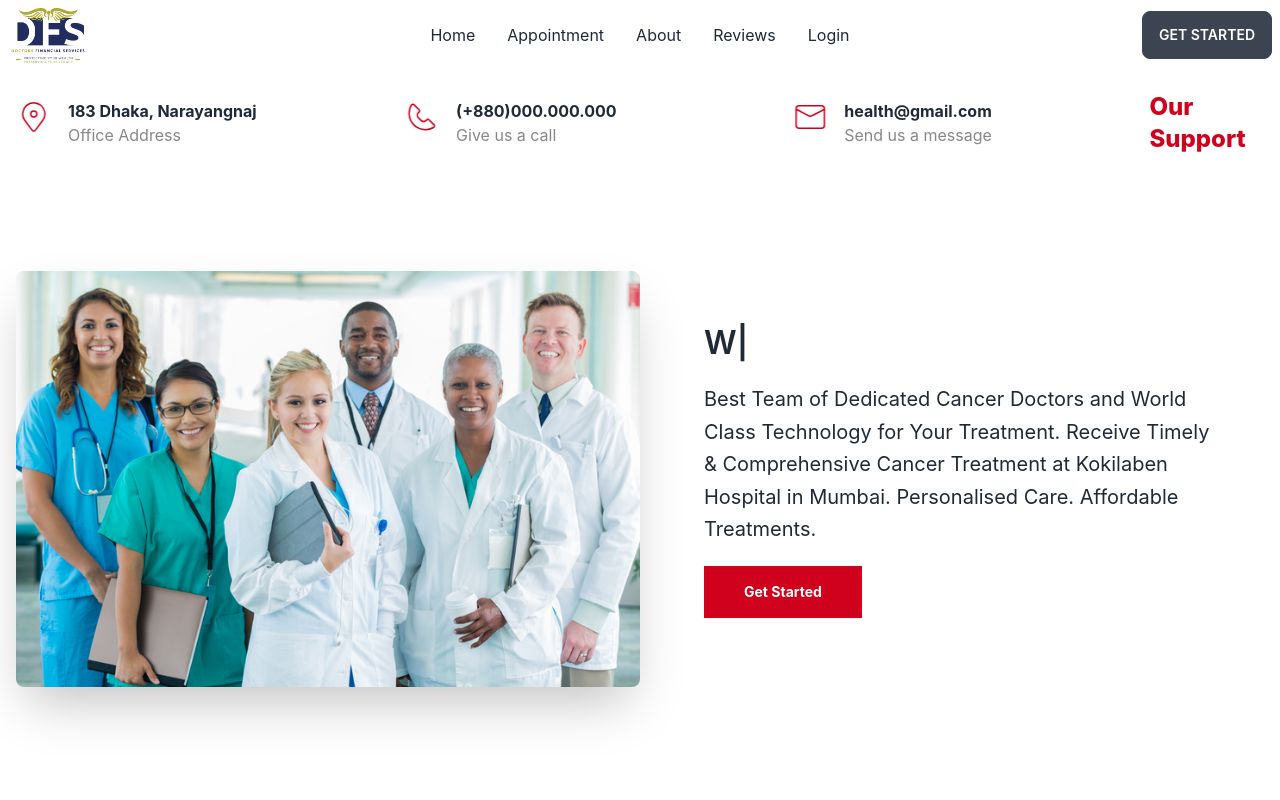
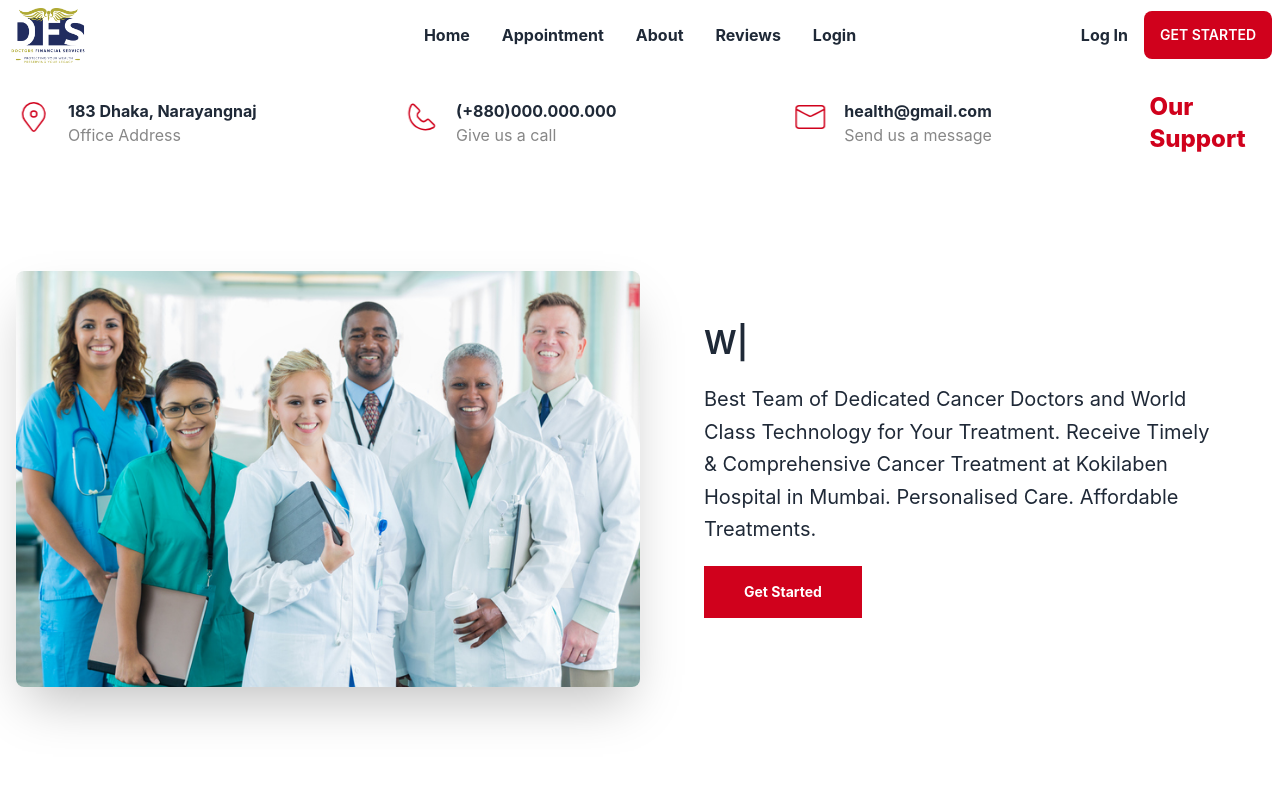
Before and after one commit to MDSadid-git/health-serves-client, a React (Create React App) app: page / in a window 1280 px wide. Shown: the top 800 px of the page. Built offline with nearby package versions, Linux system fonts and the light colour scheme.

Commit message:
NavBar fully again done

```diff
--- a/public/index.html
+++ b/public/index.html
@@ -24,7 +24,7 @@
       work correctly both with client-side routing and a non-root public URL.
       Learn how to configure a non-root public URL by running `npm run build`.
     -->
-    <title>Doctors Serves</title>
+    <title>Health Serves</title>
   </head>
   <body>
     <noscript>You need to enable JavaScript to run this app.</noscript>
--- a/src/component/Shared/Navbar/Navbar.jsx
+++ b/src/component/Shared/Navbar/Navbar.jsx
@@ -1,33 +1,41 @@
-import React from "react";
+import React, { useContext, useState } from "react";
 import logo from "../../Assets/DFS-Logo-Statement.png";
-import { Link } from "react-router-dom";
+import { Link, useNavigate } from "react-router-dom";
 
 const Navbar = () => {
+  const { user, logOut } = useState();
+  const navigate = useNavigate();
+
+  const handleLogOut = async () => {
+    await logOut();
+    // toast.success("Logout successfull");
+    navigate("/");
+  };
   const menuBar = (
     <React.Fragment>
-      <li>
+      <li className="hover:text-[#D0011C]">
         <Link to="/">Home</Link>
       </li>
-      <li>
+      <li className="hover:text-[#D0011C]">
         <Link to="/">Appointment</Link>
       </li>
-      <li>
+      <li className="hover:text-[#D0011C]">
         <Link to="/">About</Link>
       </li>
-      <li>
+      <li className="hover:text-[#D0011C]">
         <Link to="/">Reviews</Link>
       </li>
-      <li>
+      <li className="hover:text-[#D0011C]">
         <Link to="/">Login</Link>
       </li>
     </React.Fragment>
   );
   return (
     <div className="max-w-[1500px] mx-auto">
-      <div className="navbar bg-base-100">
+      <div className="navbar bg-base-100 ">
         <div className="navbar-start">
           <div className="dropdown">
-            <label tabIndex={0} className="lg:hidden">
+            <label tabIndex={0} className="btn btn-ghost lg:hidden">
               <svg
                 xmlns="http://www.w3.org/2000/svg"
                 className="h-5 w-5"
@@ -45,22 +53,58 @@ const Navbar = () => {
             </label>
             <ul
               tabIndex={0}
-              className="menu menu-compact dropdown-content hover:border-b-2 mt-3 p-2 shadow bg-base-100 rounded-box w-52"
+              className="menu menu-compact dropdown-content mt-3 p-2 shadow bg-base-100 rounded-box w-52 font-bold"
             >
               {menuBar}
             </ul>
           </div>
-          <Link to="/" className="">
+          <Link
+            to="/"
+            className="text-emerald-400 font-bold normal-case md:text-4xl text-xl"
+          >
             <img src={logo} alt="logo" className="w-20 bg-cover" />
           </Link>
         </div>
+
+        {/* Big Screen */}
+
         <div className="navbar-center hidden lg:flex">
-          <ul className="menu menu-horizontal px-1">{menuBar}</ul>
+          <ul className="menu menu-horizontal px-1 font-bold">{menuBar}</ul>
         </div>
         <div className="navbar-end">
-          <a href="/" className="btn">
-            Get started
-          </a>
+          {user?.uid ? (
+            <Link
+              className="md:mr-4 mr-3 hover:text-[#D0011C] font-bold"
+              onClick={handleLogOut}
+            >
+              Log Out
+            </Link>
+          ) : (
+            <Link
+              to="/login"
+              className="md:mr-4 mr-3 hover:text-[#D0011C] font-bold"
+            >
+              Log In
+            </Link>
+          )}
+
+          {user?.uid ? (
+            <div className="hidden">
+              <Link
+                to="/register"
+                className="btn border-none bg-[#D0011C] hover:bg-[#D0011C]"
+              >
+                Get started
+              </Link>
+            </div>
+          ) : (
+            <Link
+              to="/register"
+              className="btn border-none bg-[#D0011C] hover:bg-[#e6334b]"
+            >
+              Get started
+            </Link>
+          )}
         </div>
       </div>
     </div>
```
